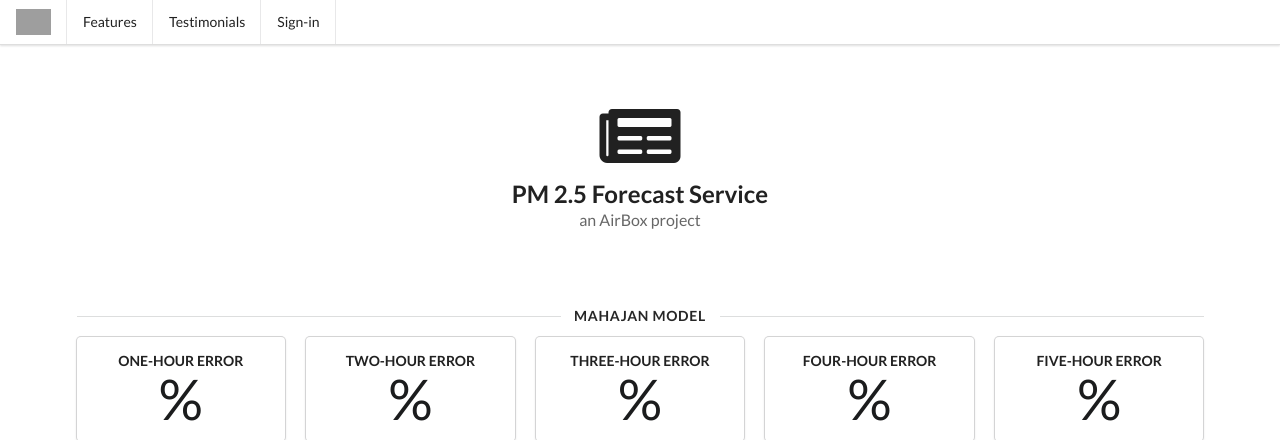
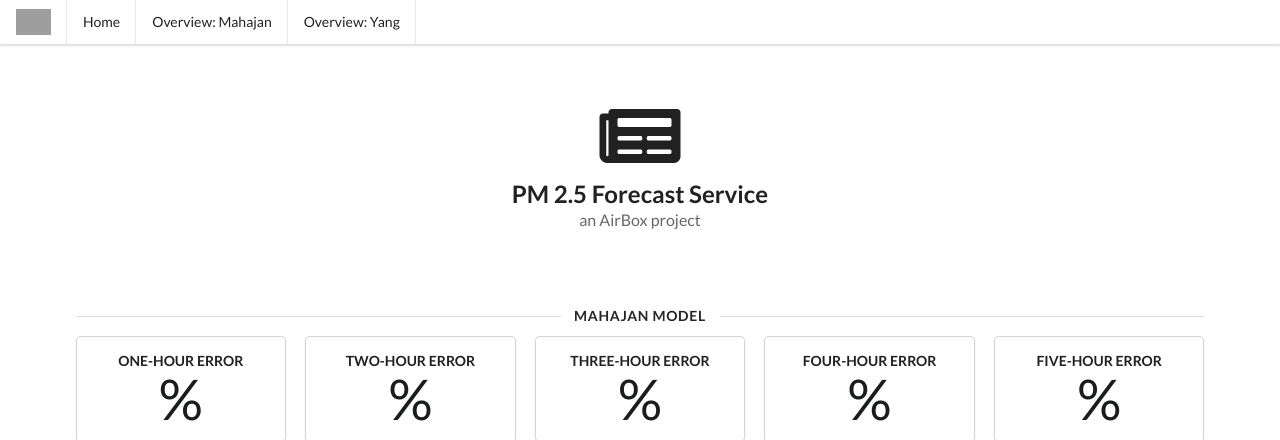
Before and after one commit to Dongee-W/pm25_forecast, a Django app: a page that uses templates/base.html in a window 1280 px wide. Shown: the top 440 px of the page. Run offline with Django 3.2, Linux system fonts and the light colour scheme; some libraries are stand-ins or nearby versions; grey boxes are pictures that could not be loaded.

Commit message:
ui improvement

```diff
--- a/pm25forecast/views.py
+++ b/pm25forecast/views.py
@@ -4,7 +4,6 @@ from django.shortcuts import render
 import os
 import datetime
 import pytz
-import datetime
 
 import pandas as pd
 import numpy as np
@@ -68,7 +67,6 @@ def overview(request, model_id):
         modelName = "Yang"
 
     if len(leftHalfData) > 0 and len(rightHalfData) > 0 and len(dataNow) > 0:
-        import pandas as pd
         resultSetLeft = pd.DataFrame(leftHalfData)
         resultSetRight = pd.DataFrame(rightHalfData)
         resultSetNow = pd.DataFrame(dataNow).set_index('ID')
--- a/templates/base.html
+++ b/templates/base.html
@@ -39,9 +39,9 @@
             <div class="item">
                 <img src="/images/logo.png">
             </div>
-            <a class="item">Features</a>
-            <a class="item">Testimonials</a>
-            <a class="item">Sign-in</a>
+            <a class="item" href="/">Home</a>
+            <a class="item" href="/overview/0">Overview: Mahajan</a>
+            <a class="item" href="/overview/1">Overview: Yang</a>
         </div>
         <div class="ui container">
             {% block content %}{% endblock %}
--- a/templates/main.html
+++ b/templates/main.html
@@ -237,7 +237,7 @@
         var twoY = {
             x: {{xaxis}},
             y: {{dataStringY_2}},
-            name: 'Yang model',
+            name: 'Yang',
             type: 'scatter',
             line: {color: 'rgb(255, 214, 51)'}
         };
@@ -245,7 +245,7 @@
         var twoM = {
             x: {{xaxis}},
             y: {{dataStringM_2}},
-            name: 'Mahajan model',
+            name: 'Mahajan',
             type: 'scatter',
             line: {color: 'rgb(51, 153, 102)'}
         };
@@ -253,7 +253,7 @@
         var threeY = {
             x: {{xaxis}},
             y: {{dataStringY_4}},
-            name: 'Yang model',
+            name: 'Yang',
             type: 'scatter',
             line: {color: 'rgb(255, 214, 51)'}
         };
@@ -261,7 +261,7 @@
         var threeM = {
             x: {{xaxis}},
             y: {{dataStringM_3}},
-            name: 'Mahajan model',
+            name: 'Mahajan',
             type: 'scatter',
             line: {color: 'rgb(51, 153, 102)'}
         };
@@ -269,7 +269,7 @@
         var fourY = {
             x: {{xaxis}},
             y: {{dataStringY_4}},
-            name: 'Yang model',
+            name: 'Yang',
             type: 'scatter',
             line: {color: 'rgb(255, 214, 51)'}
         };
@@ -277,7 +277,7 @@
         var fourM = {
             x: {{xaxis}},
             y: {{dataStringM_4}},
-            name: 'Mahajan model',
+            name: 'Mahajan',
             type: 'scatter',
             line: {color: 'rgb(51, 153, 102)'}
         };
@@ -285,7 +285,7 @@
         var fiveY = {
             x: {{xaxis}},
             y: {{dataStringY_5}},
-            name: 'Yang model',
+            name: 'Yang',
             type: 'scatter',
             line: {color: 'rgb(255, 214, 51)'}
         };
@@ -293,7 +293,7 @@
         var fiveM = {
             x: {{xaxis}},
             y: {{dataStringM_5}},
-            name: 'Mahajan model',
+            name: 'Mahajan',
             type: 'scatter',
             line: {color: 'rgb(51, 153, 102)'}
         };
--- a/templates/overview.html
+++ b/templates/overview.html
@@ -108,7 +108,7 @@
 
 
                 return `<td data-sort-value=\"${i + 1}\">${i + 1}</td>
-                <td>${d.id}</td>
+                <td><a href=\"/forecast/${d.id}\">${d.id}</a></td>
                 <td data-sort-value=\"${m5error}\">${m5content + m5errorHTML}</td>
                 <td data-sort-value=\"${m4error}\">${m4content + m4errorHTML}</td>
                 <td data-sort-value=\"${m3error}\">${m3content + m3errorHTML}</td>
```
